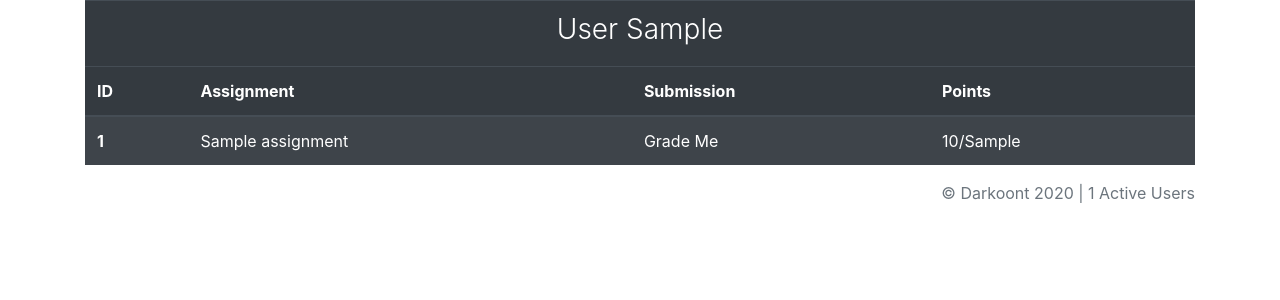
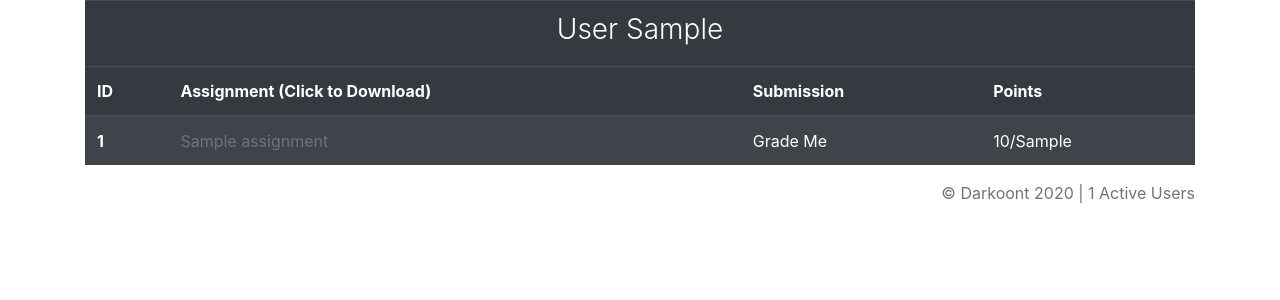
Before and after one commit to Synyster991/darkoont, a Django app: template assignments/templates/assignments/gradeStudent.html in a window 1280 px wide. Shown: the part 68-368 px from the top of the page. Run offline with Django 3.2, Linux system fonts and the light colour scheme; tables that the repository leaves empty hold one stand-in row (values such as "Sample post"); the template is opened without the code that fills it: values that come from a table or form of the project are taken from there, most other values are stand-ins (such as "Sample title", 1, 10 or a date in 2020); some libraries are stand-ins or nearby versions.

Commit message:
Teachers can download the homework and grade it

```diff
--- a/assignments/templates/assignments/gradeStudent.html
+++ b/assignments/templates/assignments/gradeStudent.html
@@ -10,7 +10,7 @@
         </tr>
         <tr>
             <th scope="col">ID</th>
-            <th scope="col">Assignment</th>
+            <th scope="col">Assignment (Click to Download)</th>
             <th scope="col">Submission</th>
             <th scope="col">Points</th>
         </tr>
@@ -19,7 +19,7 @@
         {% for validAssignment in validAssignments %}
         <tr>
             <th scope="row">{{ validAssignment.pk }}</th>
-            <td>{{ validAssignment.assignment.title }}</td>
+            <td><a  class="text-muted" href="{{ validAssignment.document}}" download>{{ validAssignment.assignment.title }}</a></td>
             <td>Grade Me</td>
             <td>{{ validAssignment.points }}/{{ validAssignment.assignment.maxPoint }}</td>
         </tr>
--- a/assignments/templates/assignments/seeMyGrades.html
+++ b/assignments/templates/assignments/seeMyGrades.html
@@ -22,7 +22,11 @@
             <tr>
                 <th scope="row">{{ gradedAssignment.assignment.pk }}</th>
                 <td>{{ gradedAssignment.assignment.title }}</td>
+                {% if gradedAssignment.points == -1 %}
+                <td>Not Graded</td>
+                {% else %}
                 <td>{{ gradedAssignment.points }}/{{ gradedAssignment.assignment.maxPoint }}</td>
+                {% endif %}
             </tr>
             {% endfor %}
         </tbody>
--- a/assignments/views.py
+++ b/assignments/views.py
@@ -94,7 +94,6 @@ def seeMyGrades(request):
 
     for assignment in assignments:
         if assignment.studentUser == request.user:
-            if assignment.points >= 0:
-                gradedAssignments.append(assignment)
+            gradedAssignments.append(assignment)
 
     return render(request, 'assignments/seeMyGrades.html', {"gradedAssignments": gradedAssignments, "student":request.user})
```
